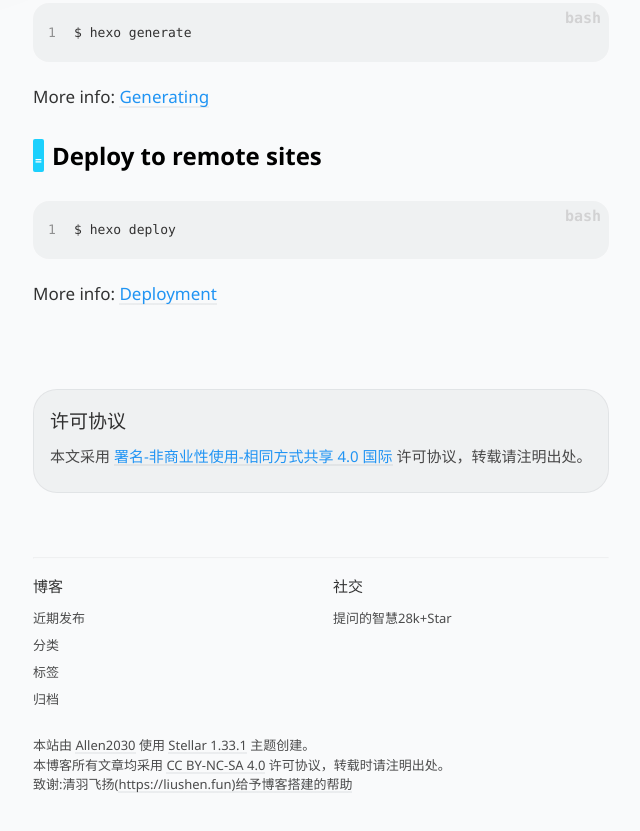
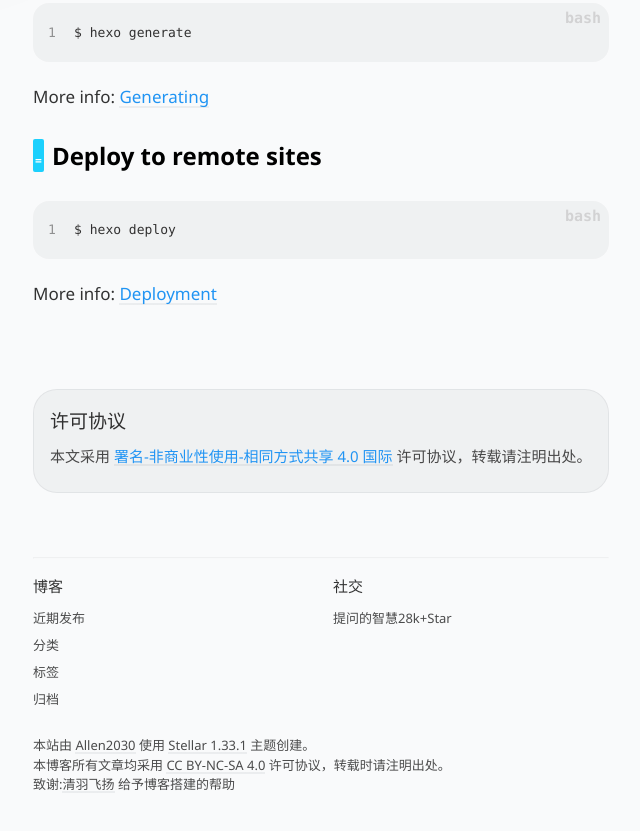
Before and after one commit to duancyblog/blog-v6, a plain HTML site: page 2025/11/27/hello-world/index.html in a window 1280 px wide. Shown: the part 876-1707 px from the top of the page, without its empty margins (335-975 px from the left). Drawn offline with nearby package versions, Linux system fonts and the light colour scheme; some packages are replaced by stand-ins of ours; a web font is replaced by a local one.

Commit message:
Site updated: 2025-11-29 15:36:39

```diff
--- a/2025/11/27/hello-world/index.html
+++ b/2025/11/27/hello-world/index.html
@@ -120,7 +120,7 @@
 
 
 
-<footer class="page-footer footnote"><hr><div class="sitemap" style="column-count:2;"><div class="sitemap-group"><span class="fs15">博客</span><a target="_blank" rel="noopener" href="https://allen2030.com">近期发布</a><a href="/blog/categories/">分类</a><a href="/blog/tags/">标签</a><a href="/blog/archives/">归档</a></div><div class="sitemap-group"><span class="fs15">社交</span><a target="_blank" rel="noopener" href="https://github.com/ryanhanwu/How-To-Ask-Questions-The-Smart-Way/blob/main/README-zh_CN.md">提问的智慧28k+Star</a></div></div><div class="text"><p>本站由 <a href="/">Allen2030</a> 使用 <a target="_blank" rel="noopener" href="https://github.com/xaoxuu/hexo-theme-stellar/tree/1.33.1">Stellar 1.33.1</a> 主题创建。<br>本博客所有文章均采用 <a target="_blank" rel="noopener" href="https://creativecommons.org/licenses/by-nc-sa/4.0/">CC BY-NC-SA 4.0</a> 许可协议，转载时请注明出处。<br>致谢:清羽飞扬(<a target="_blank" rel="noopener" href="https://liushen.fun)给予博客搭建的帮助/">https://liushen.fun)给予博客搭建的帮助</a></p>
+<footer class="page-footer footnote"><hr><div class="sitemap" style="column-count:2;"><div class="sitemap-group"><span class="fs15">博客</span><a target="_blank" rel="noopener" href="https://allen2030.com">近期发布</a><a href="/blog/categories/">分类</a><a href="/blog/tags/">标签</a><a href="/blog/archives/">归档</a></div><div class="sitemap-group"><span class="fs15">社交</span><a target="_blank" rel="noopener" href="https://github.com/ryanhanwu/How-To-Ask-Questions-The-Smart-Way/blob/main/README-zh_CN.md">提问的智慧28k+Star</a></div></div><div class="text"><p>本站由 <a href="/">Allen2030</a> 使用 <a target="_blank" rel="noopener" href="https://github.com/xaoxuu/hexo-theme-stellar/tree/1.33.1">Stellar 1.33.1</a> 主题创建。<br>本博客所有文章均采用 <a target="_blank" rel="noopener" href="https://creativecommons.org/licenses/by-nc-sa/4.0/">CC BY-NC-SA 4.0</a> 许可协议，转载时请注明出处。<br>致谢:<a target="_blank" rel="noopener" href="https://liushen.fun/">清羽飞扬</a> 给予博客搭建的帮助</p>
 </div></footer>
 <div class="main-mask" onclick="sidebar.dismiss()"></div></div><aside class="l_right">
 <div class="widgets">
```
Also changed, not shown: 404.html (+1 -1 lines), archives/2025/11/index.html (+1 -1 lines), archives/2025/index.html (+1 -1 lines), archives/index.html (+1 -1 lines), index.html (+1 -1 lines).
